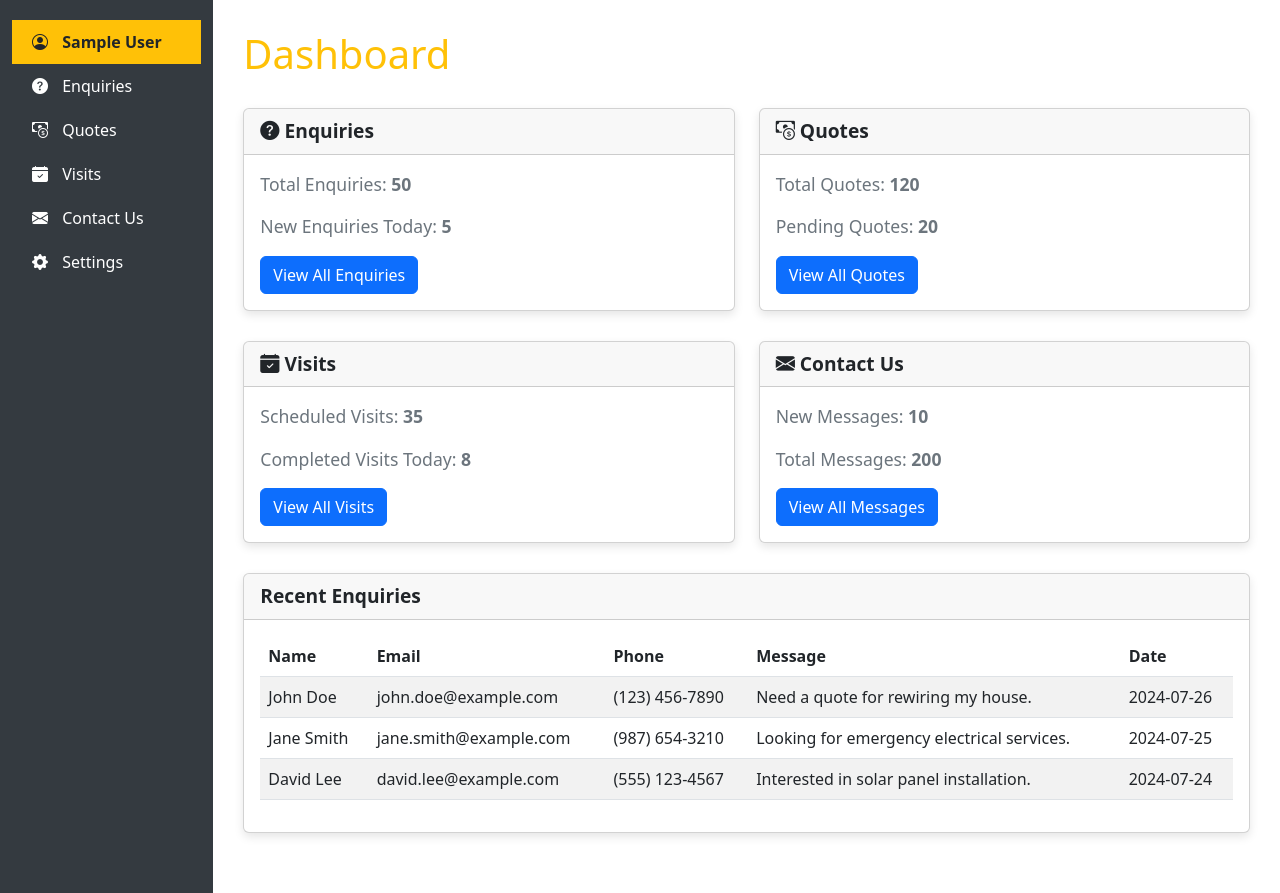
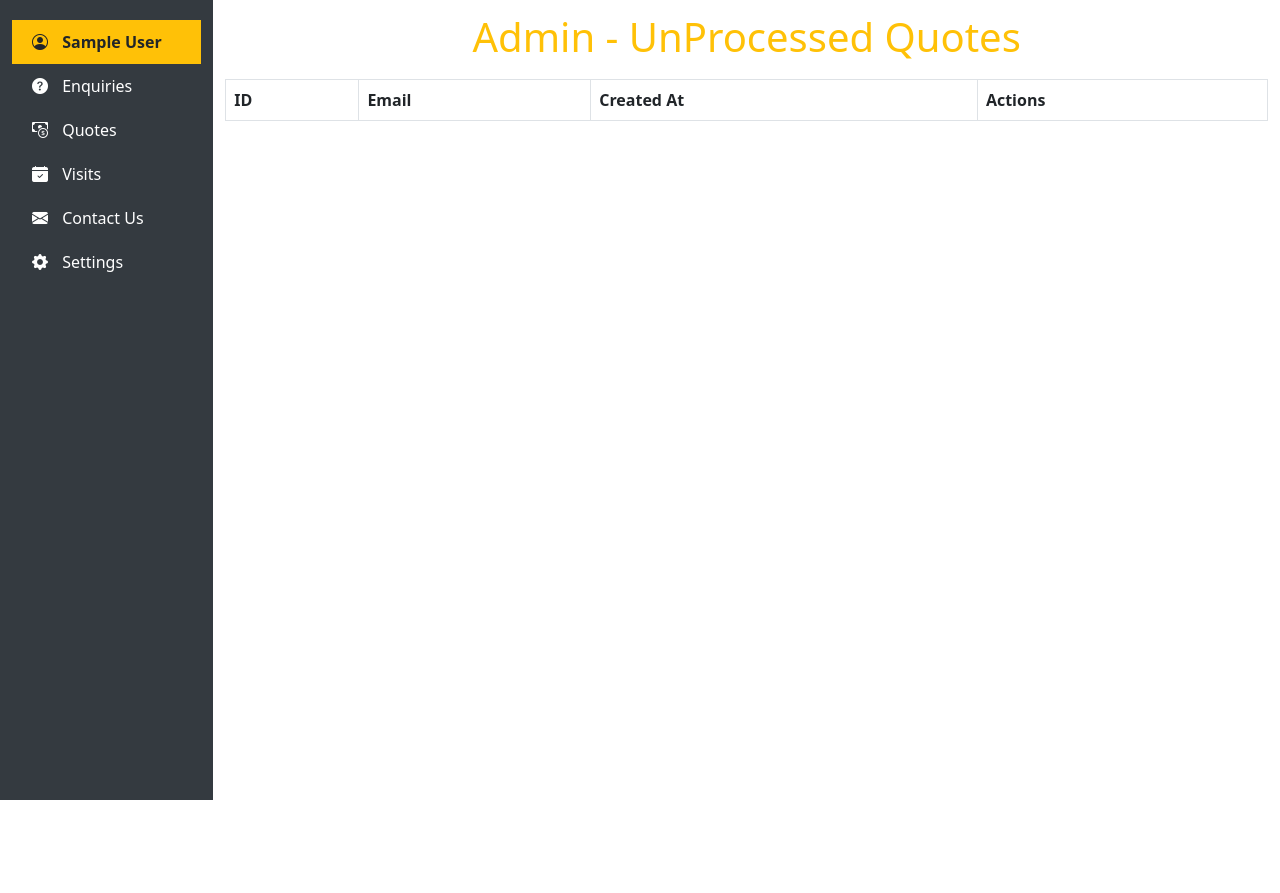
Before and after one commit to JustinWChada/ConstructionDoctors-Code, a PHP site: page /dashboard/dashboard in a window 1280 px wide. After the commit the page ends 800 px from the top, so only its background shows below. Run offline with PHP 8.4, Linux system fonts and the light colour scheme; the visitor is signed in with stand-in values (Sample User, id 1); tables that the repository leaves empty hold one stand-in row (values such as "Sample post"); lists and menus that the app fills with data are empty.

Commit message:
as of now the quotes can now be sent, displayed and updated/deleted

```diff
--- a/dashboard/dashboard.php
+++ b/dashboard/dashboard.php
@@ -74,8 +74,8 @@ $email = isset($_SESSION['email']) ? $_SESSION['email'] : ''; // Optional
 
             <!-- Main Content -->
             <main class="col-md-9 ms-sm-auto col-lg-10 p-0">
-                <?php //include "contact_messages/show_messages.php"; ?>
-                <div class="dashboard-content">
+                <?php include "quotes/show_quotes.php"; ?>
+                <div class="dashboard-content" hidden>
                     <div class="dashboard-header">
                         <h1>Dashboard</h1>
                     </div>
@@ -195,7 +195,7 @@ $email = isset($_SESSION['email']) ? $_SESSION['email'] : ''; // Optional
     <script src="https://cdn.jsdelivr.net/npm/bootstrap@5.3.0/dist/js/bootstrap.bundle.min.js"></script>
     <script src="https://cdn.jsdelivr.net/npm/bootstrap@5.3.3/dist/js/bootstrap.bundle.min.js"
         integrity="sha384-YvpcrYf0tY3lHB60NNkmXc5s9fDVZLESaAA55NDzOxhy9GkcIdslK1eN7N6jIeHz" crossorigin="anonymous">
-    </script>
+        </script>
     <script src="https://code.jquery.com/jquery-3.7.1.js"
         integrity="sha256-eKhayi8LEQwp4NKxN+CfCh+3qOVUtJn3QNZ0TciWLP4=" crossorigin="anonymous"></script>
 </body>
--- /dev/null
+++ b/dashboard/quotes/show_quotes.css
@@ -0,0 +1,20 @@
+.quote-section-title{
+    color:#ffc107;
+    text-align: center;
+    padding: 8px;
+    margin-top: 5px;
+    margin-bottom: 10px;
+}
+
+.table-responsive {
+    overflow-x: auto;
+}
+
+.table th,
+.table td {
+    white-space: nowrap;
+}
+
+.delete-button {
+    color: red;
+}
--- /dev/null
+++ b/dashboard/quotes/show_quotes.js
@@ -0,0 +1,35 @@
+//ORIGINAL OR FIRST CODE
+// const textToCopyElement = document.getElementById("quoteEmail");
+// const copyButton = document.getElementById("copyEmail");
+const messageElement = document.getElementById("messageElement");
+
+// copyButton.addEventListener("click", () => {
+//     const textToCopy = textToCopyElement.textContent;
+
+//     // Use the Clipboard API
+//     navigator.clipboard
+//       .writeText(textToCopy)
+//       .then(() => {
+//         messageElement.textContent = "Text copied to clipboard!";
+//         messageElement.style.color = "green";
+//       })
+//       .catch((err) => {
+//         messageElement.textContent = "Failed to copy text: " + err;
+//         messageElement.style.color = "red";
+//       });
+//   });
+
+//USING A FUNCTION INSTEAD: ITS SIMPLER AND UNCOMPLEX
+function copyToClipboard(email) {
+  // Use the Clipboard API
+  navigator.clipboard
+    .writeText(email)
+    .then(() => {
+      messageElement.textContent = "Text copied to clipboard!";
+      messageElement.style.color = "green";
+    })
+    .catch((err) => {
+      messageElement.textContent = "Failed to copy text: " + err;
+      messageElement.style.color = "red";
+    });
+}
--- /dev/null
+++ b/dashboard/quotes/show_quotes.php
@@ -0,0 +1,85 @@
+<?php // Database connection details (replace with your actual credentials)
+require "db_management.php";
+// Function to "delete" a quote (set status to 0)
+function deleteQuote($MgtConn, $id)
+{
+    try {
+        $stmt = $MgtConn->prepare("UPDATE
+    quotes SET quote_status = 1 WHERE id = ?");
+        $stmt->bind_param('i', $id);
+        $stmt->execute();
+        return true;
+    } catch (PDOException $e) {
+        error_log("Error deleting quote: " . $e->getMessage());
+        return false;
+    }
+}
+
+// Handle "Delete" action
+if (isset($_GET['delete_quote'])) {
+    $id_to_delete = $_GET['delete_quote'];
+    if (deleteQuote($MgtConn, $id_to_delete)) {
+        header("Location: " . $_SERVER['PHP_SELF']);
+        exit();
+    } else {
+        echo "<div class='alert alert-danger' role='alert'>Failed to delete quote.</div>";
+    }
+}
+
+// Retrieve quotes with status = 1
+try {
+    $stmt = $MgtConn->prepare("SELECT * FROM quotes WHERE quote_status = 0 ORDER BY created_at DESC");
+    $stmt->execute();
+    $quotes = $stmt->get_result();
+} catch (PDOException $e) {
+    echo "Error retrieving quotes: " . $e->getMessage();
+    $quotes = [];
+}
+?>
+
+<link rel="stylesheet" href="quotes/show_quotes.css" type="text/css">
+
+<div class="container-fluid">
+    <h1 class="quote-section-title">Admin - UnProcessed Quotes</h1>
+
+    <?php if (empty($quotes)): ?>
+    <div class="alert alert-info" role="alert">No unprocessed quotes found.</div>
+    <?php else: ?>
+    <div class="table-responsive">
+        <table class="table table-bordered table-striped">
+            <thead>
+                <tr>
+                    <th>ID</th>
+                    <th>Email</th>
+                    <th>Created At</th>
+                    <th>Actions</th>
+                </tr>
+            </thead>
+            <tbody>
+                <span id="messageElement" class="text-center"></span>
+            </tbody>
+            <?php foreach ($quotes as $quote): ?>
+            <tr>
+                <td><?= htmlspecialchars($quote['id']) ?></td>
+                <td><a href="mailto:<?= htmlspecialchars($quote['quote_email']) ?>" target="_blank" id="quoteEmail">
+                        <?= htmlspecialchars($quote['quote_email']) ?></a></td>
+                <td><?= htmlspecialchars($quote['created_at']) ?></td>
+                <td>
+                    <a href="?delete_quote=<?= $quote['id'] ?>" class="btn btn-sm btn-outline-danger delete-button"
+                        onclick="return confirm('Are you sure you want to move this quote back to pending?')"
+                        title="Move to Pending"><i class="fas fa-trash-alt"></i> Clear</a>
+                    <a href="#" class="btn btn-sm btn-outline-warning active"
+                        onclick="copyToClipboard('<?= htmlspecialchars($quote['quote_email']) ?>')" id="copyEmail">Copy
+                        Email</a>
+                </td>
+            </tr>
+
+            <?php endforeach; ?>
+            </tbody>
+        </table>
+    </div>
+    <?php endif; ?>
+</div>
+
+<script src="https://code.jquery.com/jquery-3.5.1.slim.min.js"></script>
+<script src="quotes/show_quotes.js"></script>
```
